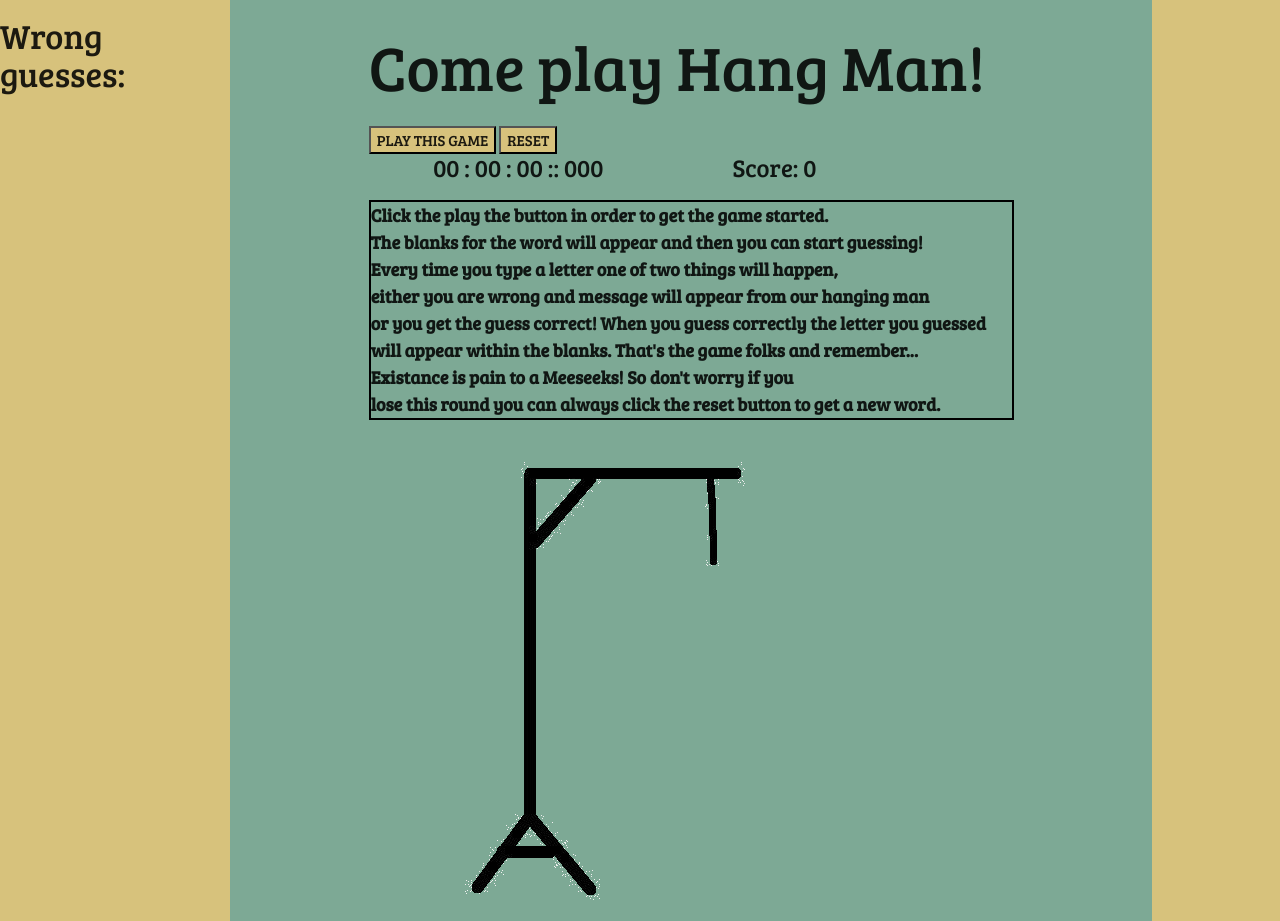
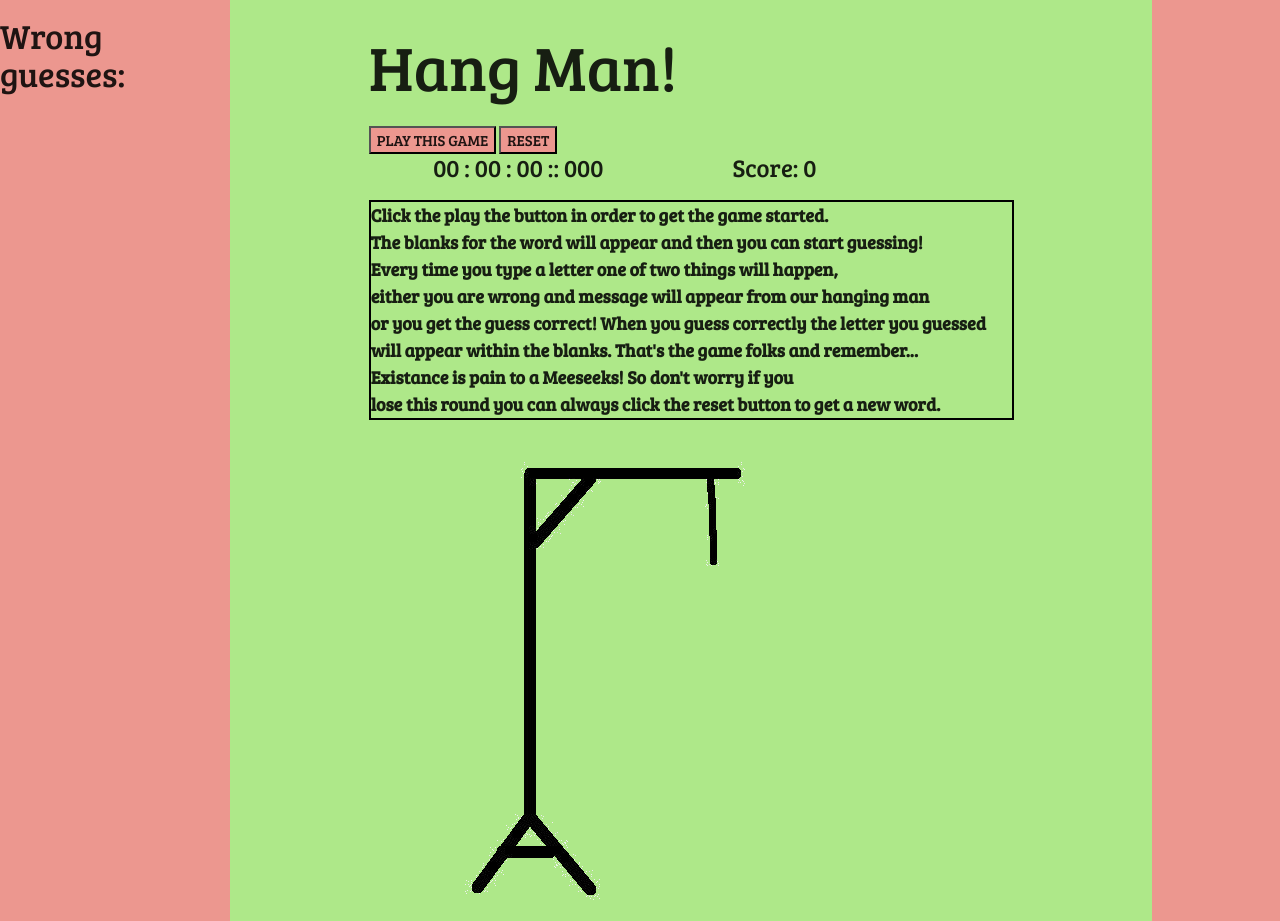
Before and after one commit to AlexWaldron/Hangman, a plain HTML site: page index.html in a window 1280 px wide. Shown: the top 921 px of the page. Drawn offline with nearby package versions, Linux system fonts and the light colour scheme.

Commit message:
fixed repeat correct answer bug

```diff
--- a/css/style.css
+++ b/css/style.css
@@ -21,10 +21,16 @@ aside{
 #alphabet .row {
   display: none;
 }
+body {
+  font-family: 'Bree Serif', serif;
+  height: 100%;
+  width: auto;
+  background: #EC978F;
 
+}
 section{
   width: 80%;
-  background-color: #7DA995;
+  background-color: #AEE889;
   min-width: 80%;
   max-width: 80%;
 }
@@ -54,7 +60,7 @@ h5{
 }
 
 button {
-  background: #D7C27C;
+  background: #EC978F;
 }
 
 #head {
@@ -114,13 +120,7 @@ button {
   width: 90%;
 }
 
-body {
-  font-family: 'Bree Serif', serif;
-  height: 100%;
-  width: auto;
-  background: #D7C27C;
 
-}
 
 @media only screen and (max-width: 900px) {
 #alphabet .row{
--- a/index.html
+++ b/index.html
@@ -23,7 +23,7 @@
       <div class='container'>
         <header>
 
-          <h1>Come play Hang Man!</h1>
+          <h1>Hang Man!</h1>
           <div class='gameInfo'>
           <button class='play col s1 l2'>PLAY THIS GAME</button>
           <button class='reset col s1 l2'>RESET</button>
--- a/js/game.js
+++ b/js/game.js
@@ -36,6 +36,7 @@ function getRandomWord(){
     guess = String.fromCharCode(e.keyCode);
     checkLetter(guess);
 }
+
   $('.letter').on('click',function(e){
       guess = $(this).html();
       $(this).prop("disabled", true).css('background', 'black');
@@ -73,7 +74,7 @@ function getRandomWord(){
       }
       let $lines = $('.line');
       for (var i = 0; i < $lines.length; i++) {
-        if ($lines[i].id === guess) {
+        if ($lines[i].id === guess && $lines[i].innerHTML!=guess) {
           counterW++;
           keepScore();
           $lines[i].innerHTML = guess;
@@ -81,11 +82,14 @@ function getRandomWord(){
       }
 
     } else {
+      if()
       counterL++;
       $('.wrongGuess').append(`${guess}, `);
       displayMeeseeks(counterL);
 
     }
+
+
   }
 
   function keepScore(){
```
